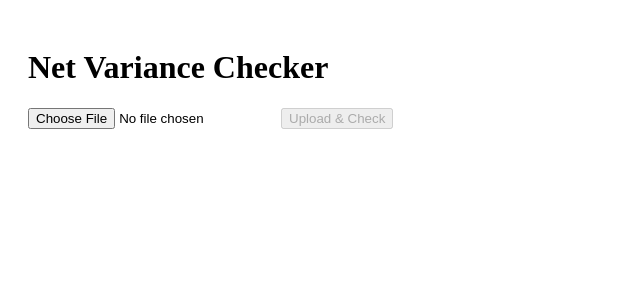
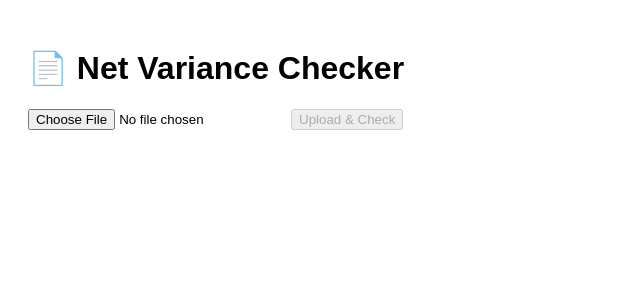
Before and after one commit to jeromezxcc/net-variance-frontend, a React (Create React App) app in the folder net-variance-frontend/: page / in a window 1280 px wide. Shown: the top 300 px of the page, without its empty margins (0-640 px from the left). Built offline with nearby package versions, Linux system fonts and the light colour scheme.

Commit message:
Update App.jsx

```diff
--- a/net-variance-frontend/src/App.jsx
+++ b/net-variance-frontend/src/App.jsx
@@ -2,12 +2,12 @@ import React, { useState } from "react";
 
 function App() {
   const [file, setFile] = useState(null);
-  const [result, setResult] = useState("");
+  const [result, setResult] = useState(null);
   const [loading, setLoading] = useState(false);
 
   const handleFileChange = (e) => {
     setFile(e.target.files[0]);
-    setResult("");
+    setResult(null);
   };
 
   const handleUpload = async () => {
@@ -24,9 +24,9 @@ function App() {
       });
 
       const data = await response.json();
-      setResult(data.result || "No result returned");
+      setResult(data);
     } catch (err) {
-      setResult("Error connecting to backend");
+      setResult({ status: "error", message: "Error connecting to backend" });
       console.error(err);
     } finally {
       setLoading(false);
@@ -34,15 +34,51 @@ function App() {
   };
 
   return (
-    <div style={{ padding: "20px" }}>
-      <h1>Net Variance Checker</h1>
+    <div style={{ padding: "20px", fontFamily: "Arial, sans-serif" }}>
+      <h1>📄 Net Variance Checker</h1>
+
       <input type="file" accept=".pdf" onChange={handleFileChange} />
-      <button onClick={handleUpload} disabled={!file || loading}>
+      <button onClick={handleUpload} disabled={!file || loading} style={{ marginLeft: "10px" }}>
         {loading ? "Checking..." : "Upload & Check"}
       </button>
+
       {result && (
-        <div style={{ marginTop: "20px" }}>
-          <strong>Result:</strong> {result}
+        <div style={{ marginTop: "30px" }}>
+          <h2>Result</h2>
+
+          {result.status === "ok" && <p style={{ color: "green" }}>✅ All values are correct.</p>}
+
+          {result.status === "mismatches" && (
+            <>
+              <p style={{ color: "red" }}>
+                ❌ {result.errors.length} mismatch{result.errors.length > 1 ? "es" : ""} found:
+              </p>
+              <table border="1" cellPadding="8" style={{ borderCollapse: "collapse", width: "100%" }}>
+                <thead style={{ backgroundColor: "#f0f0f0" }}>
+                  <tr>
+                    <th>#</th>
+                    <th>Account</th>
+                    <th>Net Rate</th>
+                    <th>Net Variance</th>
+                    <th>Reason</th>
+                  </tr>
+                </thead>
+                <tbody>
+                  {result.errors.map((err, idx) => (
+                    <tr key={idx}>
+                      <td>{idx + 1}</td>
+                      <td>{err.row.Account}</td>
+                      <td>{err.row["Net Rate"]}</td>
+                      <td>{err.row["Net Variance"]}</td>
+                      <td>{err.reason}</td>
+                    </tr>
+                  ))}
+                </tbody>
+              </table>
+            </>
+          )}
+
+          {result.status === "error" && <p style={{ color: "red" }}>❌ {result.message}</p>}
         </div>
       )}
     </div>
```
